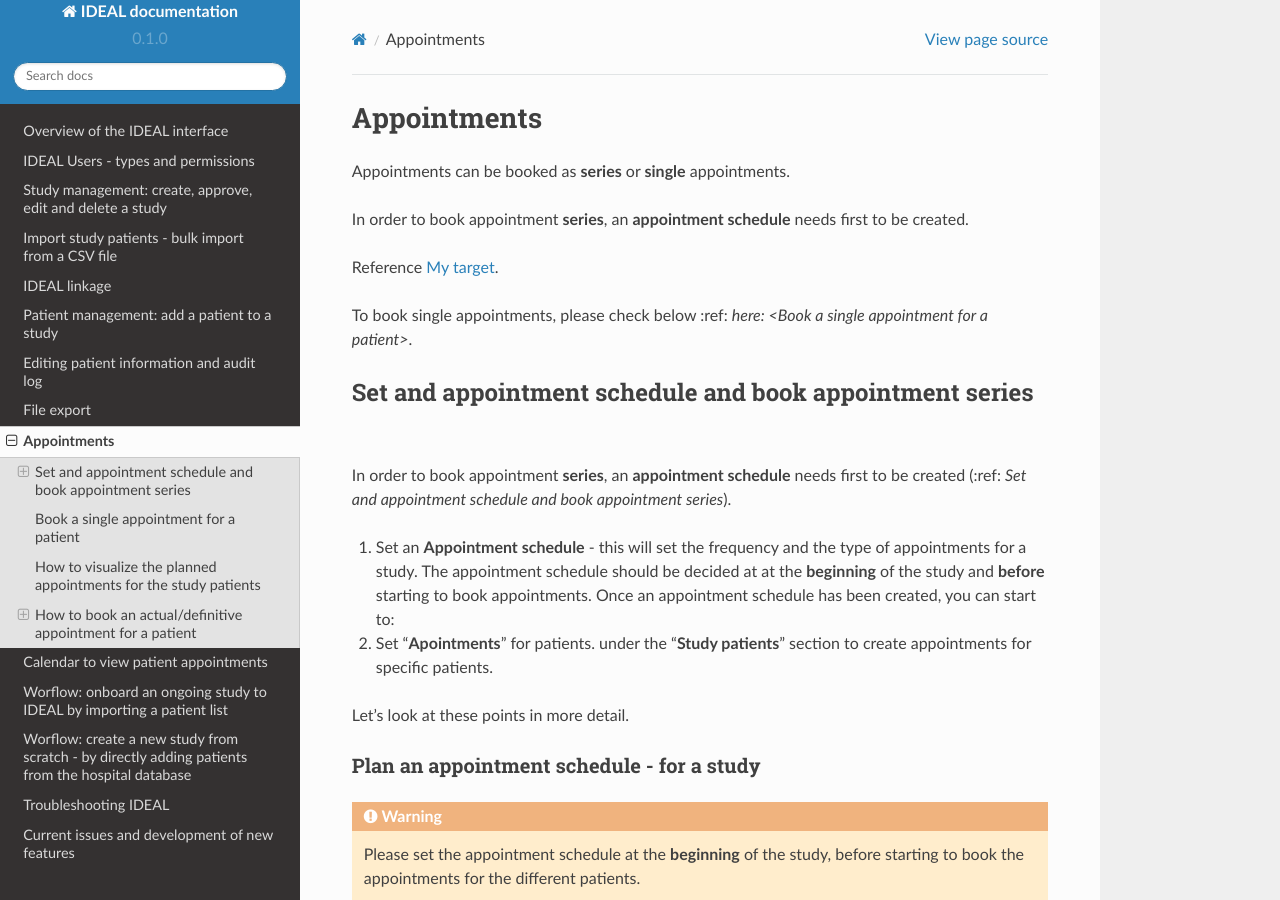
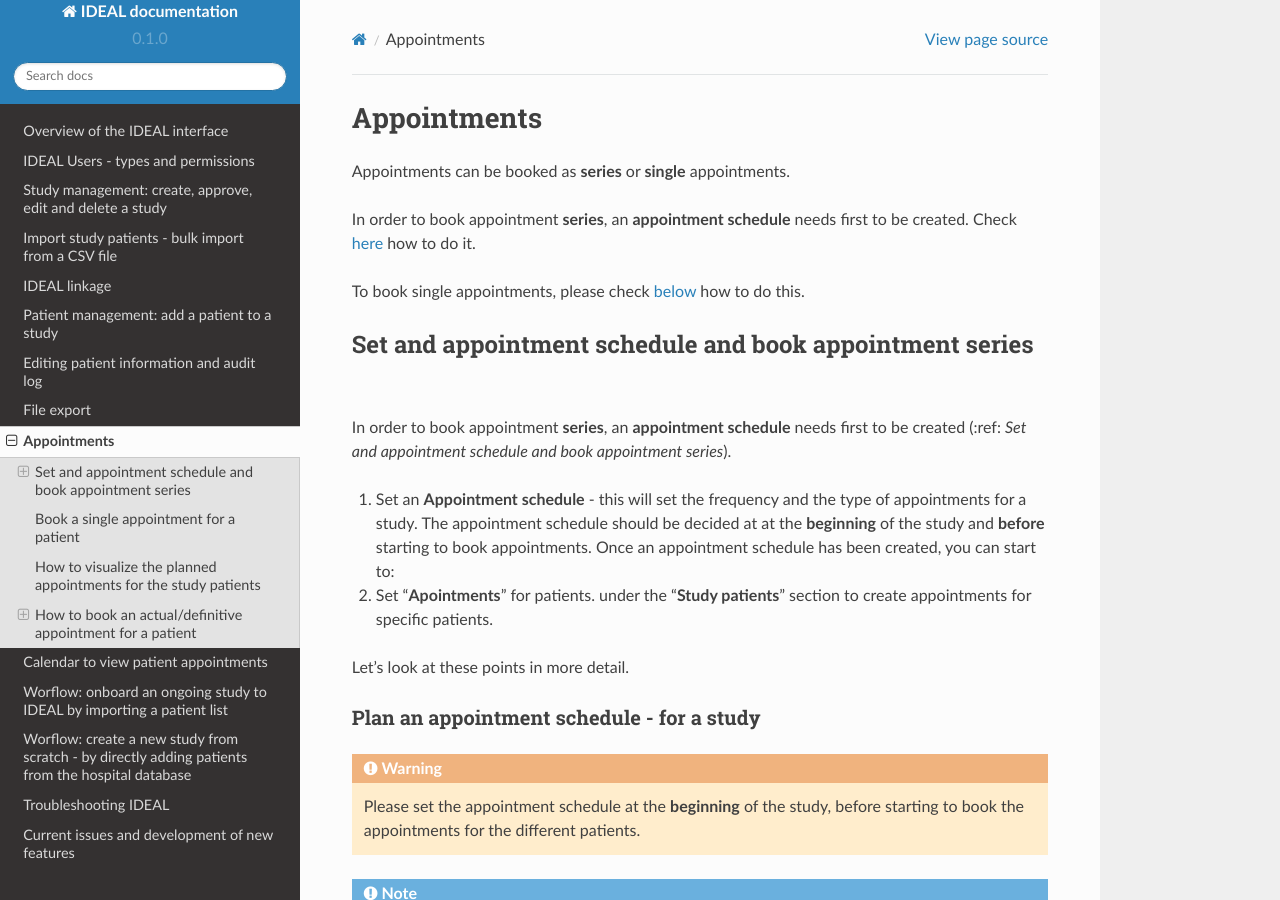
Before and after one commit to Nynuphar/IDEAL-doc, a Sphinx documentation site: the page built from docs/source/appointments.rst, in a window 1280 px wide and 900 px high. Built offline with Sphinx 7.4.7 and the Read the Docs theme 2.0.0, drawn with Linux system fonts in a browser that asks for light colours.

Commit message:
Update appointments.rst

```diff
--- a/docs/source/appointments.rst
+++ b/docs/source/appointments.rst
@@ -3,13 +3,11 @@ Appointments
 
 Appointments can be booked as **series** or **single** appointments.
 
-In order to book appointment **series**, an **appointment schedule** needs first to be created.
+In order to book appointment **series**, an **appointment schedule** needs first to be created. Check `here`_ how to do it.
 
-Reference `My target`_.
+To book single appointments, please check `below`_ how to do this.
 
-To book single appointments, please check below :ref: `here: <Book a single appointment for a patient>`.
-
-.. _My target:
+.. _here:
 
 Set and appointment schedule and book appointment series
 ****************************************************************
```
Also changed, not shown: other parts of docs/source/appointments.rst (+2 -0 lines).
